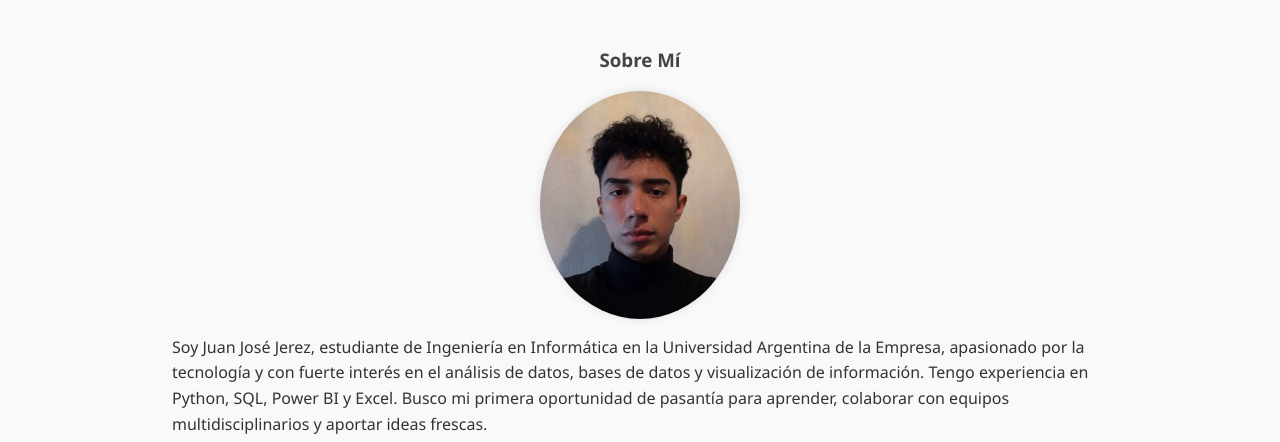
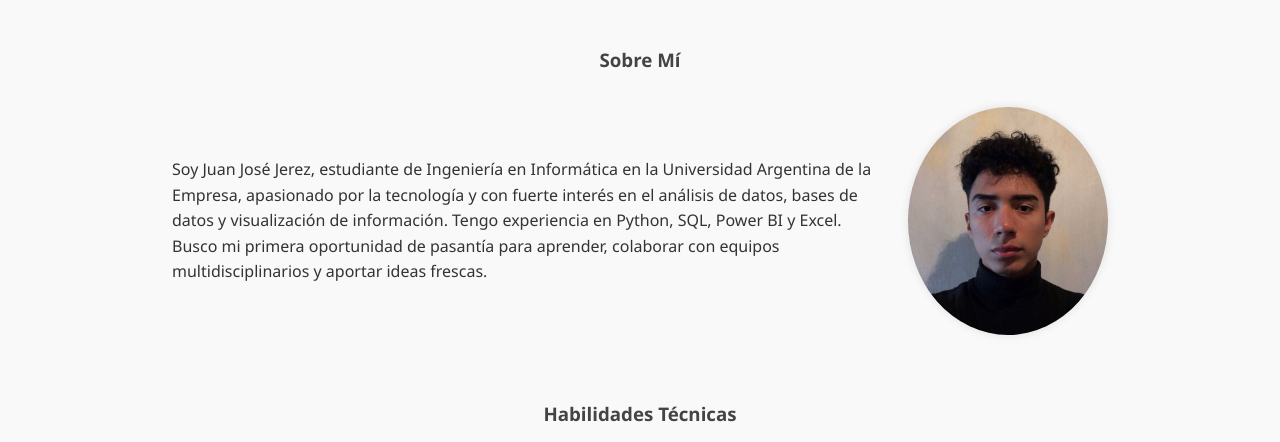
Before and after one commit to Juanjerezz/frontend-js-talentoTech, a plain HTML site: page practicaCss.html in a window 1280 px wide. Shown: the part 215-657 px from the top of the page. Drawn offline with Linux system fonts and the light colour scheme.

Commit message:
Agregacion de un formspree funcional para contacto

```diff
--- a/practicaCss.html
+++ b/practicaCss.html
@@ -25,12 +25,14 @@
         </section>
 
         <section id="sobre-mi">
-            <h3>Sobre Mí</h3>
-            <img src="img/fotoPerfil.jpg" alt="Foto de perfil" class="foto-perfil">
-            <p>
-                Soy Juan José Jerez, estudiante de Ingeniería en Informática en la Universidad Argentina de la Empresa, apasionado por la tecnología y con fuerte interés en el análisis de datos, bases de datos y visualización de información. Tengo experiencia en Python, SQL, Power BI y Excel. Busco mi primera oportunidad de pasantía para aprender, colaborar con equipos multidisciplinarios y aportar ideas frescas.
-            </p>
-        </section>
+    <h3>Sobre Mí</h3>
+    <div class="contenedor-sobre-mi">
+        <p>
+            Soy Juan José Jerez, estudiante de Ingeniería en Informática en la Universidad Argentina de la Empresa, apasionado por la tecnología y con fuerte interés en el análisis de datos, bases de datos y visualización de información. Tengo experiencia en Python, SQL, Power BI y Excel. Busco mi primera oportunidad de pasantía para aprender, colaborar con equipos multidisciplinarios y aportar ideas frescas.
+        </p>
+        <img src="img/fotoPerfil.jpg" alt="Foto de perfil" class="foto-perfil">
+    </div>
+</section>
 
         <section id="habilidades-tecnicas">
     <h3>Habilidades Técnicas</h3>
@@ -46,7 +48,7 @@
 
         <section id="contactame">
             <h3>Contáctame</h3>
-            <form action="https://formspree.io/f/tu-codigo-formspree" method="POST">
+            <form action="https://formspree.io/f/mnndkkjp" method="POST">
                 <label for="nombre">Nombre:</label>
                 <input type="text" id="nombre" name="nombre" required>
 
--- a/styles.css
+++ b/styles.css
@@ -9,7 +9,7 @@ body {
   line-height: 1.6;
   background-color: #f9f9f9;
   color: #333;
-  padding-top: 70px; /* espacio para el nav fijo */
+  padding-top: 70px;
 }
 
 header {
@@ -72,6 +72,25 @@ h2, h3 {
   height: auto;
   border-radius: 50%;
   margin: 1rem auto;
+  box-shadow: 0 0 10px rgba(0,0,0,0.1);
+}
+.contenedor-sobre-mi {
+  display: flex;
+  align-items: center;
+  justify-content: space-between;
+  gap: 2rem;
+  flex-wrap: wrap; /* Se acomoda en pantallas chicas */
+}
+
+.contenedor-sobre-mi p {
+  flex: 1;
+  min-width: 250px;
+}
+
+.foto-perfil {
+  max-width: 200px;
+  height: auto;
+  border-radius: 50%;
   box-shadow: 0 0 10px rgba(0,0,0,0.1);
 }
 
```
